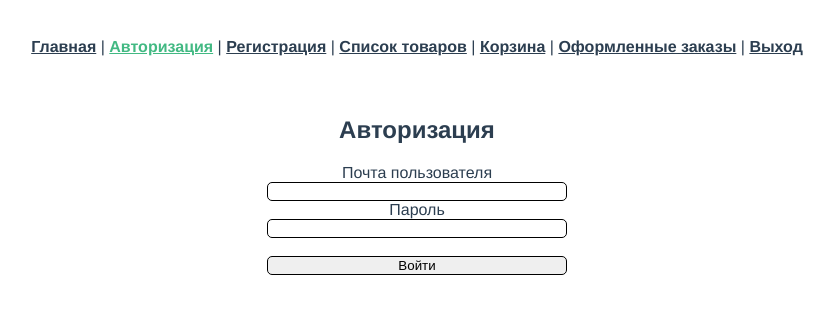
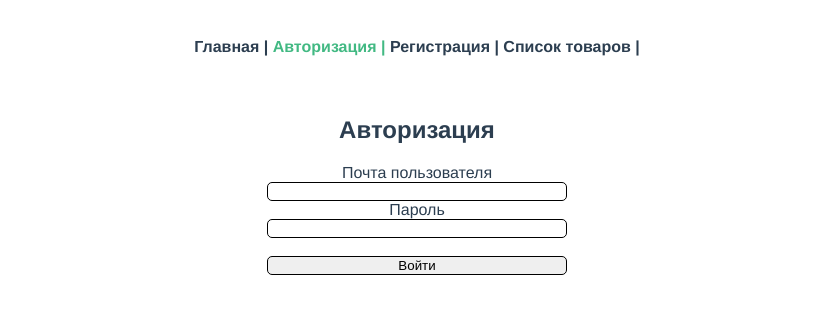
Before and after one commit to aekkakti/spa-cli, a Vue app: page /login in a window 1280 px wide. Shown: the top 314 px of the page, without its empty margins (223-1057 px from the left). Built offline with nearby package versions, Linux system fonts and the light colour scheme.

Commit message:
Выводятся все товары в каталоге

```diff
--- a/src/App.vue
+++ b/src/App.vue
@@ -1,12 +1,12 @@
 <template>
   <nav>
-    <router-link to="/">Главная</router-link> |
-    <router-link to="/login">Авторизация</router-link> |
-    <router-link to="/signup">Регистрация</router-link> |
-    <router-link to="/products">Список товаров</router-link> |
-    <router-link to="/cart">Корзина</router-link> |
-    <router-link to="/order">Оформленные заказы</router-link> |
-    <router-link to="/logout">Выход</router-link>
+    <router-link to="/">Главная | </router-link>
+    <router-link to="/login" v-if="!this.$store.getters.isAuthenticated">Авторизация | </router-link>
+    <router-link to="/signup" v-if="!this.$store.getters.isAuthenticated">Регистрация | </router-link>
+    <router-link to="/products">Список товаров | </router-link>
+    <router-link to="/cart" v-if="this.$store.getters.isAuthenticated">Корзина | </router-link>
+    <router-link to="/order" v-if="this.$store.getters.isAuthenticated">Оформленные заказы | </router-link>
+    <router-link to="/logout" v-if="this.$store.getters.isAuthenticated">Выход</router-link>
   </nav>
   <router-view/>
 </template>
@@ -27,6 +27,7 @@ nav {
 nav a {
   font-weight: bold;
   color: #2c3e50;
+  text-decoration: none;
 }
 
 nav a.router-link-exact-active {
@@ -34,4 +35,5 @@ nav a.router-link-exact-active {
 }
 </style>
 <script setup>
+import store from "@/store";
 </script>
--- a/src/components/Products.vue
+++ b/src/components/Products.vue
@@ -21,13 +21,25 @@ export default {
 </script>
 
 <template>
-  <h2>Все доступные продукты на данный момент: </h2>
-    <div v-for="product in products" :key="product.id">
+  <h2>Все доступные продукты на данный момент: </h2><br>
+  <div class="productsInfo">
+    <div class="card" v-for="product in products" :key="product.id">
       <p>Name: {{ product.name }}</p>
       <p>Description: {{ product.description }}</p>
     </div>
+  </div>
 </template>
 
 <style scoped>
 
+.productsInfo {
+  display: grid;
+  gap: 100px;
+  grid-template-columns: 1fr 1fr 1fr 1fr;
+}
+
+.card {
+  border: 1px dashed black;
+  padding: 10px;
+}
 </style>
--- a/src/store/index.js
+++ b/src/store/index.js
@@ -82,7 +82,7 @@ export default createStore({
             return new Promise((resolve) => {
                 productRequest()
                     .then((result) => {
-                        commit('GET_PRODUCTS', result.data)
+                        commit('GET_PRODUCTS', result)
                         resolve()
                     })
             })
--- a/src/utils/api.js
+++ b/src/utils/api.js
@@ -49,16 +49,17 @@ export const logoutRequest = (user) => {
   });
 };
 
-export const productRequest = (user) => {
+export const productRequest = () => {
   return new Promise((resolve, reject) => {
       fetch(`${API}/products`, {
         method: 'GET',
         headers: {
           'Content-Type': 'application/json;charset=utf-8',
         },
-        body: JSON.stringify(user),
     })
-          .then((response) => response.json())
+          .then((response) => {
+              return response.json()
+          })
           .then((result) => resolve(result.data))
           .catch((error) => {
             reject(error);
```
